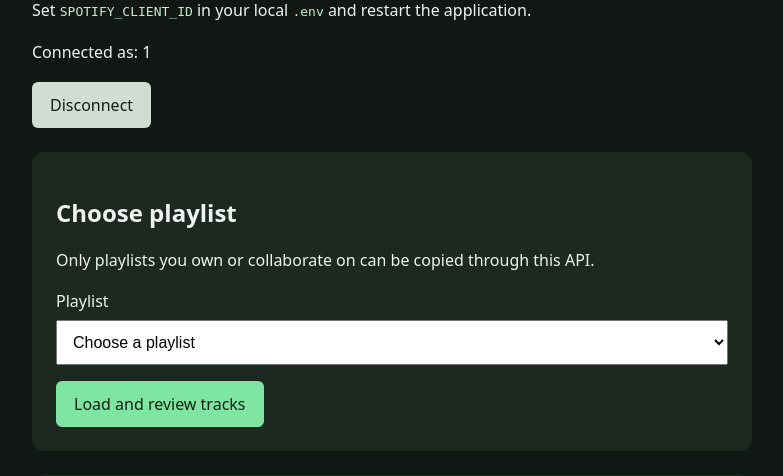
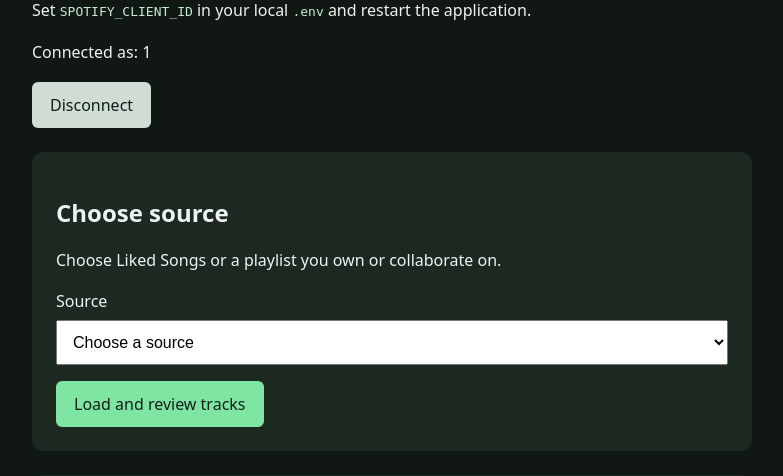
Before and after one commit to eric-orellana/Randomized-Spotify, a Flask app: template templates/index.html in a window 1280 px wide. Shown: the part 161-637 px from the top of the page, without its empty margins (248-1031 px from the left). Run offline with Flask 3, Linux system fonts and the light colour scheme; the template is opened without the code that fills it: most values are stand-ins (such as "Sample title", 1, 10 or a date in 2020).

Commit message:
More permission to view Liked Songs

```diff
--- a/app.py
+++ b/app.py
@@ -15,7 +15,8 @@ from auth import MemorySessions
 from randomizer import eligible_tracks, randomized_copy
 from spotify_client import SpotifyClient, SpotifyError
 
-SCOPES = 'playlist-read-private playlist-read-collaborative playlist-modify-private'
+SCOPES = 'playlist-read-private playlist-read-collaborative playlist-modify-private user-library-read'
+LIKED_SONGS = 'liked-songs'
 
 
 def create_app(config=None, client_factory=SpotifyClient):
@@ -121,17 +122,23 @@ def create_app(config=None, client_factory=SpotifyClient):
             abort(409, 'An operation is already running.')
         try:
             g.state.review = g.state.result = None
-            selected = next((p for p in g.state.playlists if p['id'] == request.form.get('playlist_id')), None)
-            if not selected:
-                raise SpotifyError('Choose a playlist from the list. Reconnect to refresh the list.')
+            if not g.state.profile:
+                raise SpotifyError('Connect Spotify before choosing a source.')
             api = client()
-            before = api.playlist(selected['id'])
-            items = api.items(selected['id'])
-            after = api.playlist(selected['id'])
-            if not before.get('snapshot_id') or before['snapshot_id'] != after.get('snapshot_id'):
-                raise SpotifyError('The source playlist changed during retrieval. Please load it again.')
+            if request.form.get('playlist_id') == LIKED_SONGS:
+                items = api.liked_songs()
+                source = {'id': LIKED_SONGS, 'name': 'Liked Songs'}
+            else:
+                selected = next((p for p in g.state.playlists if p['id'] == request.form.get('playlist_id')), None)
+                if not selected:
+                    raise SpotifyError('Choose a source from the list. Reconnect to refresh the list.')
+                before = api.playlist(selected['id'])
+                items = api.items(selected['id'])
+                source = api.playlist(selected['id'])
+                if not before.get('snapshot_id') or before['snapshot_id'] != source.get('snapshot_id'):
+                    raise SpotifyError('The source playlist changed during retrieval. Please load it again.')
             uris, skipped = eligible_tracks(items)
-            g.state.review = {'source': after, 'uris': uris, 'skipped': skipped,
+            g.state.review = {'source': source, 'uris': uris, 'skipped': skipped,
                               'total': len(items), 'id': secrets.token_urlsafe(32)}
             return redirect(url_for('index'))
         finally:
@@ -149,10 +156,11 @@ def create_app(config=None, client_factory=SpotifyClient):
                 raise SpotifyError('This playlist contains no eligible music tracks.')
             api = client()
             source = reviewed['source']
-            current = api.playlist(source['id'])
-            if current.get('snapshot_id') != source['snapshot_id']:
-                g.state.review = None
-                raise SpotifyError('The source playlist changed. Please load it again before creating a copy.')
+            if source['id'] != LIKED_SONGS:
+                current = api.playlist(source['id'])
+                if current.get('snapshot_id') != source['snapshot_id']:
+                    g.state.review = None
+                    raise SpotifyError('The source playlist changed. Please load it again before creating a copy.')
             # Consume before the first write: resubmitting cannot create another copy.
             g.state.review = None
             ordered = randomized_copy(reviewed['uris'])
--- a/spotify_client.py
+++ b/spotify_client.py
@@ -127,6 +127,9 @@ class SpotifyClient:
     def playlists(self):
         return self.pages('/me/playlists', limit=50)
 
+    def liked_songs(self):
+        return self.pages('/me/tracks', limit=50)
+
     def playlist(self, playlist_id):
         playlist = self.request('GET', f'/playlists/{playlist_id}')
         if playlist.get('id') != playlist_id or not isinstance(playlist.get('name'), str) or not playlist.get('snapshot_id'):
--- a/templates/index.html
+++ b/templates/index.html
@@ -9,16 +9,17 @@
 {% if state.profile %}
 <p>Connected as: {{ state.profile.get('display_name') or state.profile['id'] }}</p>
 <form method="post" action="{{ url_for('disconnect') }}"><input type="hidden" name="csrf" value="{{ state.csrf }}"><button class="secondary">Disconnect</button></form>
-<section><h2>Choose playlist</h2><p>Only playlists you own or collaborate on can be copied through this API.</p>
+<section><h2>Choose source</h2><p>Choose Liked Songs or a playlist you own or collaborate on.</p>
 <form method="post" action="{{ url_for('review') }}"><input type="hidden" name="csrf" value="{{ state.csrf }}">
-<label for="playlist">Playlist</label><select id="playlist" name="playlist_id" required><option value="">Choose a playlist</option>{% for playlist in state.playlists %}<option value="{{ playlist['id'] }}">{{ playlist['name'] }}</option>{% endfor %}</select>
-<button {% if not state.playlists %}disabled{% endif %}>Load and review tracks</button></form>
-{% if not state.playlists %}<p>No supported playlists found. Reconnect after creating a playlist in Spotify.</p>{% endif %}</section>
+<label for="playlist">Source</label><select id="playlist" name="playlist_id" required><option value="">Choose a source</option><option value="liked-songs">Liked Songs</option>{% for playlist in state.playlists %}<option value="{{ playlist['id'] }}">{{ playlist['name'] }}</option>{% endfor %}</select>
+<button>Load and review tracks</button></form>
+{% if not state.playlists %}<p>No supported playlists found. You can still randomize Liked Songs.</p>{% endif %}</section>
 {% else %}
 <form method="post" action="{{ url_for('login') }}"><input type="hidden" name="csrf" value="{{ state.csrf }}"><button {% if not configured %}disabled{% endif %}>Connect Spotify</button></form>
 {% endif %}
 {% if state.review %}{% set review = state.review %}
-<section><h2>Review: {{ review.source.name }}</h2><a href="https://open.spotify.com/playlist/{{ review.source.id }}" target="_blank" rel="noopener noreferrer">Open source in Spotify</a>
+<section><h2>Review: {{ review.source.name }}</h2>
+{% if review.source.id == 'liked-songs' %}<p>This copy uses the songs retrieved for this review. If you like or unlike songs, load the review again to include those changes.</p>{% else %}<a href="https://open.spotify.com/playlist/{{ review.source.id }}" target="_blank" rel="noopener noreferrer">Open source in Spotify</a>{% endif %}
 <p>Retrieved: {{ review.total }} items · Eligible: {{ review.uris|length }} tracks (including duplicates)</p>
 {% for reason, count in review.skipped.items() %}<p>Skipped — {{ reason }}: {{ count }}</p>{% endfor %}
 {% if review.uris %}<p>The new playlist will be private. Its name will include the creation date and time.</p><form method="post" action="{{ url_for('create') }}"><input type="hidden" name="csrf" value="{{ state.csrf }}"><input type="hidden" name="review_id" value="{{ review.id }}"><button>Create Randomized Playlist</button></form>{% else %}<p class="error">No eligible music tracks. No playlist will be created.</p>{% endif %}</section>
```
Also changed, not shown: tests/test_app.py (+36 -0 lines), tests/test_spotify_client.py (+1 -1 lines), README.md, 1 other file.
